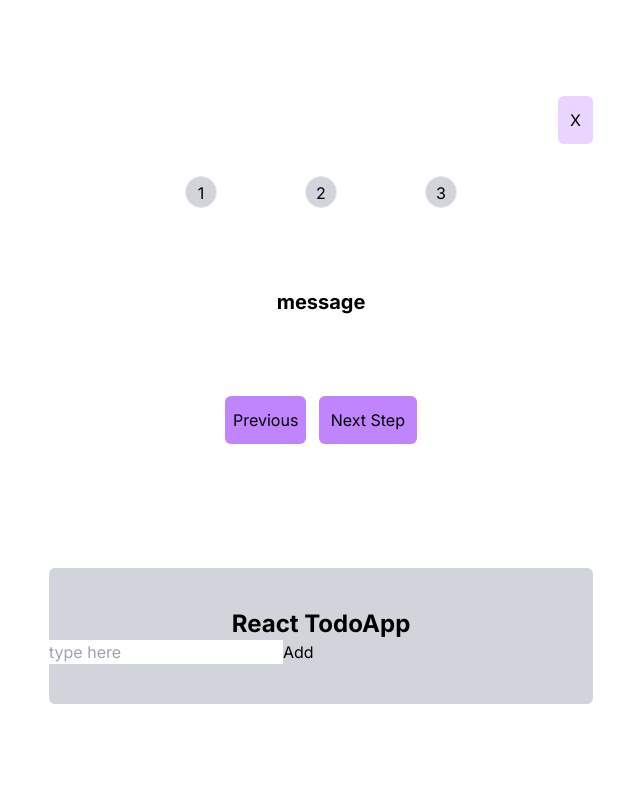
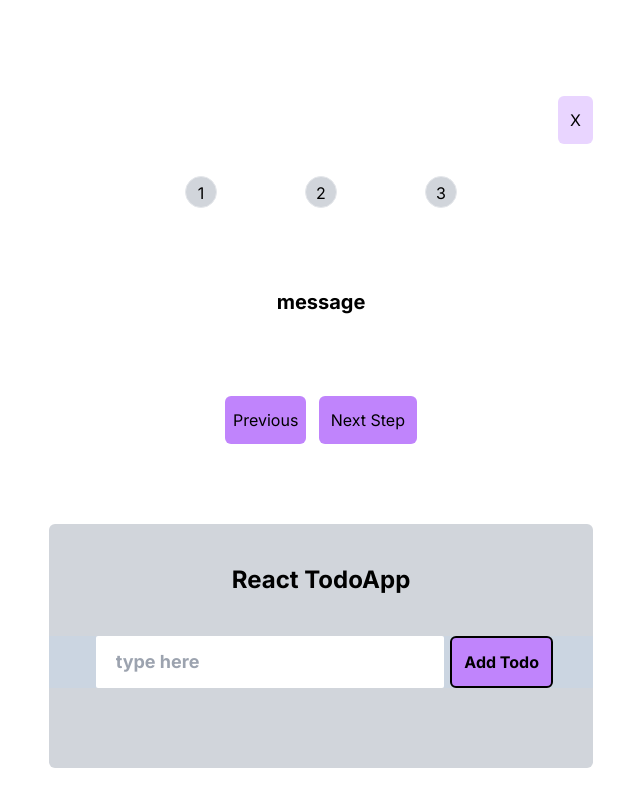
Before and after one commit to ZabairGhoss/PIAIC-react-state-class-assignment, a Next.js app: page / in a window 1280 px wide. Shown: the top 806 px of the page, without its empty margins (319-959 px from the left). Built offline with nearby package versions, Linux system fonts and the light colour scheme.

Commit message:
React TodoApp building

```diff
--- a/src/app/components/TodoApp.tsx
+++ b/src/app/components/TodoApp.tsx
@@ -5,12 +5,21 @@ import React, { useState } from "react";
 const TodoApp = () => {
   const [input, setInput] = useState("");
 
+
+
+const handleClick = (e: any) => {
+    e.preventDefault();
+    console.log('Task>>',e.target.value);
+
+    setInput(e.target.value);
+}
+
   return (
     <div className="w-1/2 bg-gray-300 rounded-md py-10">
       <h1 className="text-center font-bold text-2xl">React TodoApp</h1>
-      <div className="flex ">
-        <input type="text" placeholder="type here" className="" />
-        <button>Add</button>
+      <div className="flex bg-slate-300 px-10 justify-around w-full my-10">
+        <input type="text" placeholder="type here" className="py-3 px-5 font-bold text-lg w-[75%] mx-auto rounded-sm" value={input} />
+        <button className="bg-purple-400 rounded-md px-3 font-bold border-[#000] border-[2px] hover:bg-white" onClick={(e)=> handleClick(e)}>Add Todo</button>
       </div>
     </div>
   );
```
